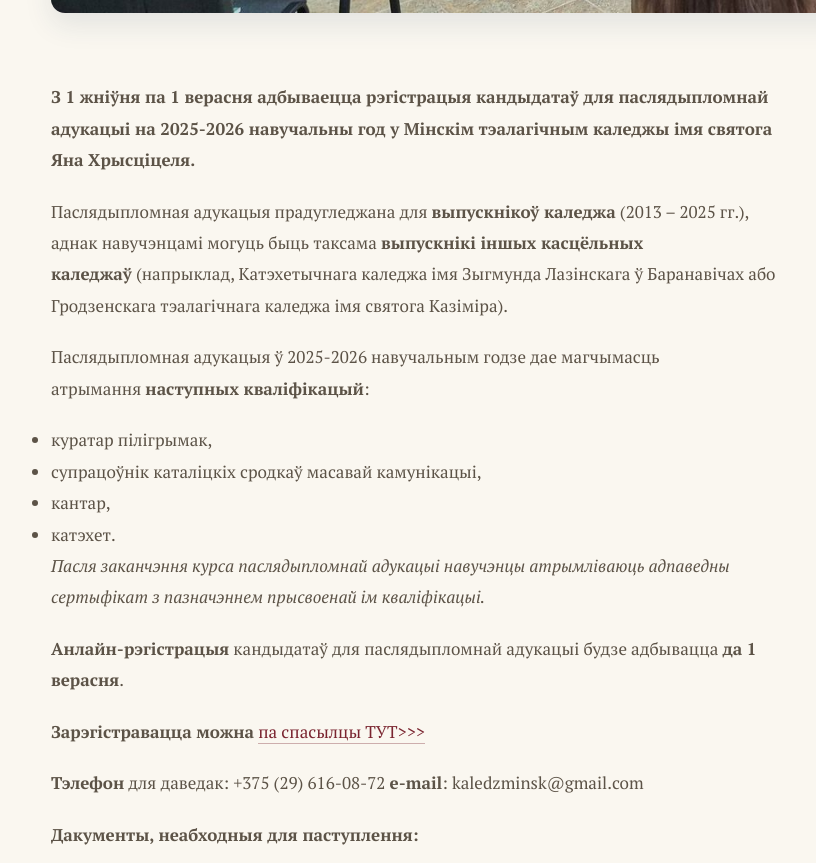
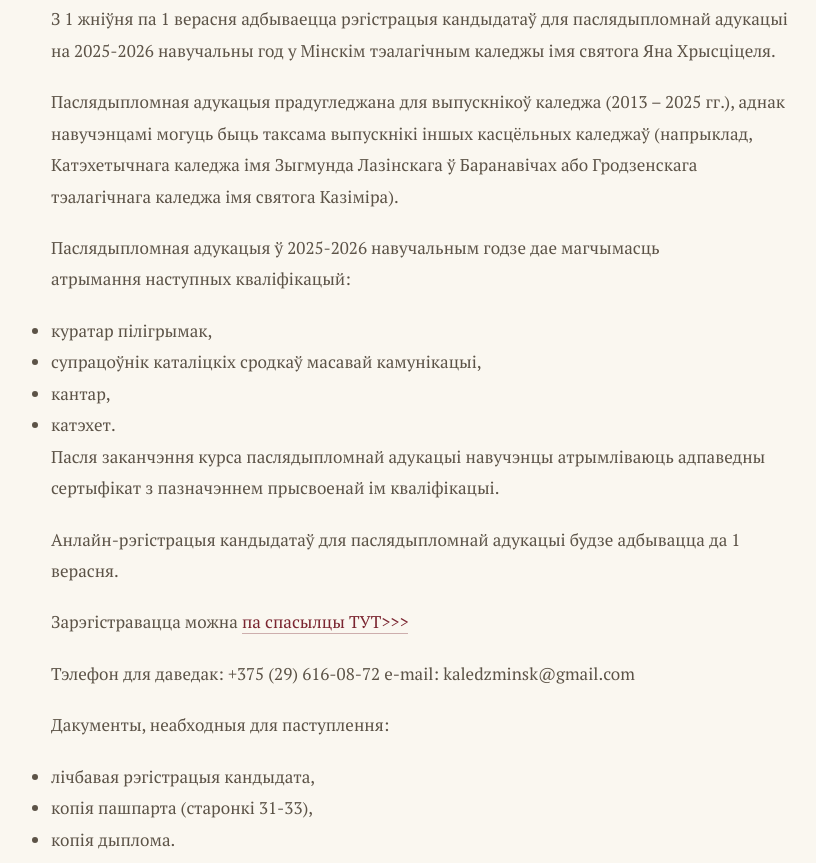
Before and after one commit to mtk-college/mtk-college-website, an Eleventy site: page content/news/2025-07-30-nabor-2025-postgrad.md in a window 1280 px wide. Shown: the part 1137-2000 px from the top of the page, without its empty margins (51-867 px from the left). Built offline with nearby package versions, Linux system fonts and the light colour scheme; Eleventy itself is replaced by a stand-in of ours; files that its build step writes are made by us from their sources.

Commit message:
Update Навіны “2025-07-30-nabor-2025-postgrad”

```diff
--- a/content/news/2025-07-30-nabor-2025-postgrad.md
+++ b/content/news/2025-07-30-nabor-2025-postgrad.md
@@ -1,46 +1,32 @@
 ---
 date: 2025-07-31
-title: Мінскі тэалагічны каледж iмя святога Яна Хрысціцеля аб’яўляе набор
-  кандыдатаў для паслядыпломнай адукацыі на 2025-2026 навучальны год
+title: Набор кандыдатаў для паслядыпломнай адукацыі на 2025-2026 навучальны год
 url_slug: nabor-2025-postgrad
-excerpt: Кароткi агляд
+excerpt: З 1 жніўня па 1 верасня адбываецца рэгістрацыя кандыдатаў для
+  паслядыпломнай адукацыі
 photo: /images/uploads/2024-06-18-shkola-20240615-020.jpg
 ---
-**З 1 жніўня па 1 верасня адбываецца рэгістрацыя кандыдатаў для паслядыпломнай адукацыі на 2025-2026 навучальны год у Мінскім тэалагічным каледжы iмя святога Яна Хрысціцеля.**
+З 1 жніўня па 1 верасня адбываецца рэгістрацыя кандыдатаў для паслядыпломнай адукацыі на 2025-2026 навучальны год у Мінскім тэалагічным каледжы iмя святога Яна Хрысціцеля.
 
-Паслядыпломная адукацыя прадугледжана для **выпускнікоў каледжа** (2013 – 2025 гг.), аднак навучэнцамі могуць быць таксама **выпускнікі іншых касцёльных каледжаў** (напрыклад, Катэхетычнага каледжа імя Зыгмунда Лазінскага ў Баранавічах або Гродзенскага тэалагічнага каледжа імя святога Казіміра).
+Паслядыпломная адукацыя прадугледжана для выпускнікоў каледжа (2013 – 2025 гг.), аднак навучэнцамі могуць быць таксама выпускнікі іншых касцёльных каледжаў (напрыклад, Катэхетычнага каледжа імя Зыгмунда Лазінскага ў Баранавічах або Гродзенскага тэалагічнага каледжа імя святога Казіміра).
 
-
-
-Паслядыпломная адукацыя ў 2025-2026 навучальным годзе дае магчымасць атрымання **наступных кваліфікацый**:
-
-
+Паслядыпломная адукацыя ў 2025-2026 навучальным годзе дае магчымасць атрымання наступных кваліфікацый:
 
 * куратар пілігрымак,
 * супрацоўнік каталіцкіх сродкаў масавай камунікацыі,
 * кантар,
 * катэхет.
 
+Пасля заканчэння курса паслядыпломнай адукацыі навучэнцы атрымліваюць адпаведны сертыфікат з пазначэннем прысвоенай ім кваліфікацыі.
 
+Анлайн-рэгістрацыя кандыдатаў для паслядыпломнай адукацыі будзе адбывацца да 1 верасня.
 
-*Пасля заканчэння курса паслядыпломнай адукацыі навучэнцы атрымліваюць адпаведны сертыфікат з пазначэннем прысвоенай ім кваліфікацыі.*
+Зарэгістравацца можна [па спасылцы ТУТ>>>](https://forms.gle/sxqFcLcEBsg4AuFw6)
 
+Тэлефон для даведак: [+375 (29) 616-08-72](tel:+375296160872)
+e-mail: [kaledzminsk@gmail.com](mailto:kaledzminsk@gmail.com)
 
-
-**Анлайн-рэгістрацыя** кандыдатаў для паслядыпломнай адукацыі будзе адбывацца **да 1 верасня**.
-
-**Зарэгістравацца можна** [па спасылцы ТУТ>>>](https://forms.gle/sxqFcLcEBsg4AuFw6)
-
-
-
-**Тэлефон** для даведак: [+375 (29) 616-08-72](tel:+375296160872)
-**e-mail**: [kaledzminsk@gmail.com](mailto:kaledzminsk@gmail.com)
-
-
-
-**Дакументы, неабходныя для паступлення:**
-
-
+Дакументы, неабходныя для паступлення:
 
 * лічбавая рэгістрацыя кандыдата,
 * копiя пашпарта (старонкі 31-33),
```
